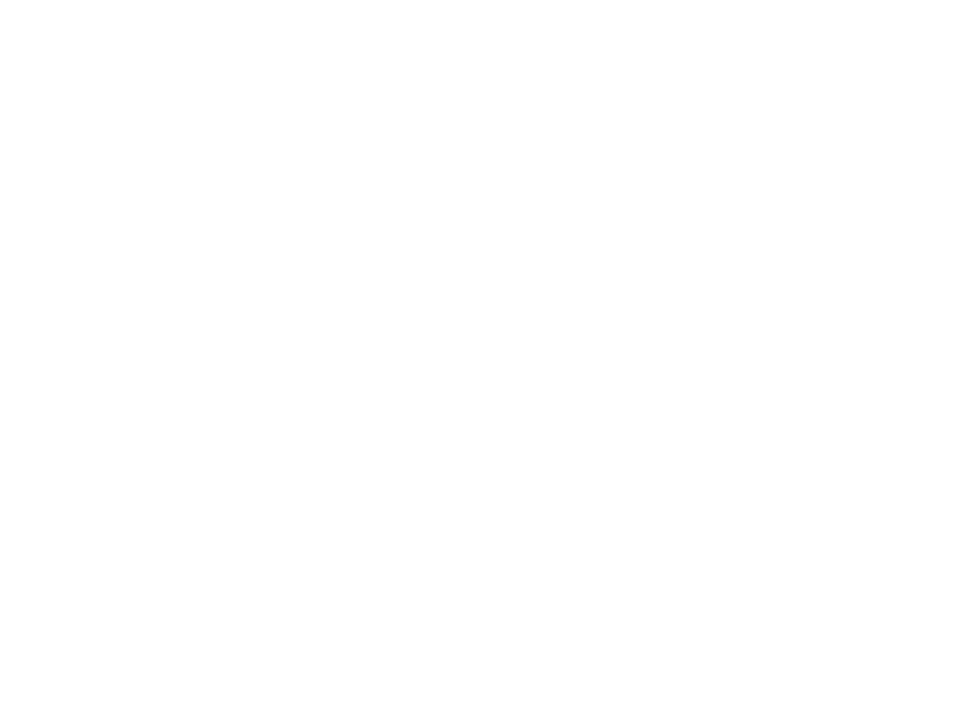
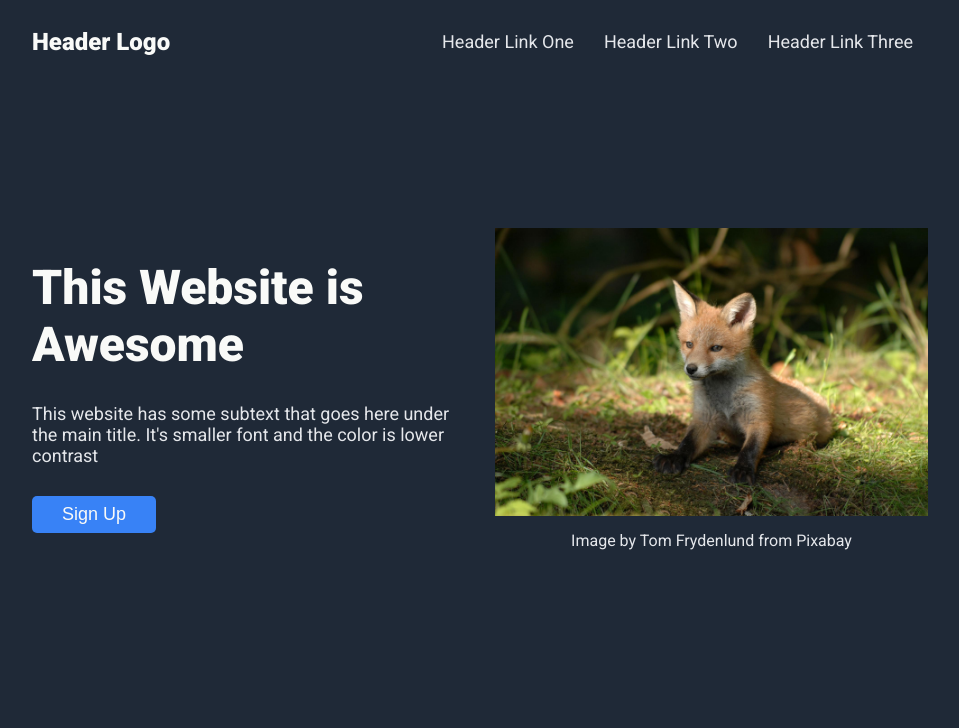
Before and after one commit to uwuzumaki/top-landing-page, a plain HTML site: page index.html in a window 1280 px wide. Shown: the whole page, without its empty margins (160-1119 px from the left). Drawn offline with Linux system fonts and the light colour scheme.

Commit message:
finished header and hero section

```diff
--- a/index.html
+++ b/index.html
@@ -7,5 +7,47 @@
     <link rel="stylesheet" href="styles.css" />
     <title>Landing page</title>
   </head>
-  <body></body>
+  <body>
+    <div class="container">
+      <div class="header">
+        <div class="logo"><strong>Header Logo</strong></div>
+        <div class="header-link">
+          <ul class="header-list">
+            <li><a href="#" class="link-text">Header Link One</a></li>
+            <li><a href="#" class="link-text">Header Link Two</a></li>
+            <li><a href="#" class="link-text">Header Link Three</a></li>
+          </ul>
+        </div>
+      </div>
+      <div class="hero-container">
+        <div class="hero-left">
+          <div class="hero-main-text">This Website is Awesome</div>
+          <div class="hero-second-text">
+            This website has some subtext that goes here under the main title.
+            It's smaller font and the color is lower contrast
+          </div>
+          <div><button class="hero-button">Sign Up</button></div>
+        </div>
+        <div class="hero-right">
+          <img
+            class="fox-image"
+            src="assets/images/fox.jpg"
+            alt="Picture of a bonfire"
+          />
+          <div class="image-source">
+            Image by
+            <a
+              href="https://pixabay.com/users/xeppo-8328623/?utm_source=link-attribution&amp;utm_medium=referral&amp;utm_campaign=image&amp;utm_content=3218028"
+              >Tom Frydenlund</a
+            >
+            from
+            <a
+              href="https://pixabay.com/?utm_source=link-attribution&amp;utm_medium=referral&amp;utm_campaign=image&amp;utm_content=3218028"
+              >Pixabay</a
+            >
+          </div>
+        </div>
+      </div>
+    </div>
+  </body>
 </html>
--- a/styles.css
+++ b/styles.css
@@ -0,0 +1,111 @@
+@import url("https://fonts.googleapis.com/css2?family=Roboto:ital,wght@0,400;0,900;1,400&display=swap");
+
+body {
+  padding: 0;
+  margin: 0;
+  background-color: #1f2937;
+  font-family: "Roboto", sans-serif;
+}
+
+ul {
+  padding: 0;
+  list-style: none;
+}
+
+a {
+  text-decoration: none;
+  color: inherit;
+}
+
+.container {
+  padding: 0 15%;
+  display: flex;
+  flex-direction: column;
+  justify-content: space-between;
+}
+
+.header {
+  background-color: #1f2937;
+  width: 70vw;
+  display: flex;
+  justify-content: space-between;
+}
+
+.logo {
+  color: #f9faf8;
+  font-size: 24px;
+  display: flex;
+  align-items: center;
+  padding-top: 15px;
+}
+
+.header-list {
+  display: flex;
+  padding: 15px 0 0 15px;
+}
+
+.link-text {
+  color: #e5e7eb;
+  font-size: 18px;
+  margin: 15px;
+}
+
+.hero-container {
+  width: 70vw;
+  padding: 20vh 0;
+  display: flex;
+  justify-content: space-between;
+}
+
+.hero-left,
+.hero-right {
+  flex: 1;
+}
+
+.hero-left {
+  display: flex;
+  flex-direction: column;
+  justify-content: center;
+  padding-right: 15px;
+}
+
+.hero-main-text {
+  font-size: 48px;
+  font-weight: 700;
+  padding: 15px 0;
+  color: #f9faf8;
+}
+
+.hero-second-text {
+  font-size: 18px;
+  padding: 15px 0;
+  color: #e5e7eb;
+}
+
+.hero-button {
+  font-size: 18px;
+  border-radius: 5px;
+  border: none;
+  margin: 15px 0;
+  padding: 8px 30px;
+  background-color: #3882f6;
+  color: #f9faf8;
+}
+
+.hero-right {
+  display: flex;
+  flex-direction: column;
+  justify-content: center;
+  align-items: center;
+  padding-left: 15px;
+}
+
+.fox-image {
+  max-width: 100%;
+}
+
+.image-source {
+  padding: 15px;
+  color: #e5e7eb;
+  text-decoration: none;
+}
```
Also changed, not shown: assets/images/bonfire.jpg (added), assets/images/fox.jpg (added), references/colors_and_stuff.png (added), references/odin-project.png (added), 4 other files.
